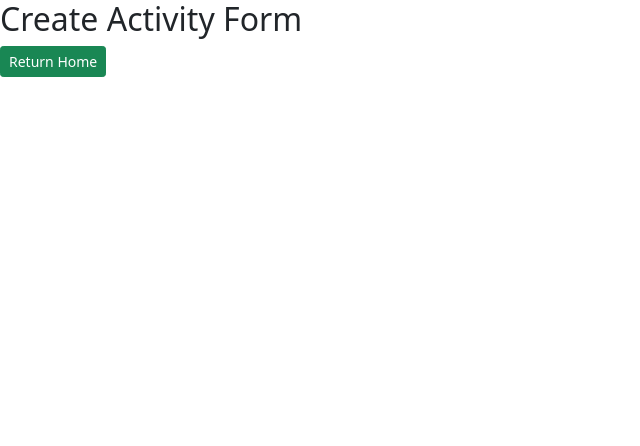
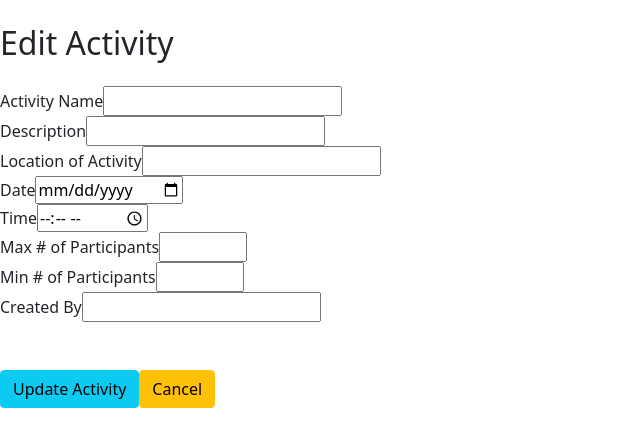
Before and after one commit to StepfanT/StrikeCodeForce, a React (Create React App) app in the folder src/client/activity-organizer-react/: page /activity/create in a window 1280 px wide. Shown: the top 446 px of the page, without its empty margins (0-640 px from the left). Built offline with nearby package versions, Linux system fonts and the light colour scheme.

Commit message:
Update-Stepfan-3
Added pseudo functionality for Adding and Updating activities.
Added some CSS styles

```diff
--- a/src/client/activity-organizer-react/src/App.css
+++ b/src/client/activity-organizer-react/src/App.css
@@ -66,3 +66,48 @@
   background-color: #4CAF50;
   color: white;
 }
+
+
+.container {
+  padding-top: 30px;
+  width: 500px;
+  margin: auto;
+}
+
+.input {
+  padding: 5px 15px;
+  width: 300px;
+}
+
+.activity-list {
+  margin-bottom: 10px;
+}
+
+.activity {
+  list-style: none;
+  margin: 10px 0;
+  padding: 10px;
+  background: #eee;
+  display: flex;
+  justify-content: normal;
+}
+
+.activity-id {
+  color: red;
+  margin: auto;
+}
+
+.activity-name {
+  color: green;
+  margin: auto;
+}
+.activity-time {
+  color: blue;
+  margin: auto;
+
+}
+
+.activity-date {
+  color: black;
+  margin: auto;
+}
--- a/src/client/activity-organizer-react/src/App.js
+++ b/src/client/activity-organizer-react/src/App.js
@@ -13,14 +13,12 @@ export default function App() {
         <Link to="/activity">View Activities</Link> |{" "}
         <Link to="/activity/browse">Browse Activities</Link> |{" "}
         <Link to="/activity/create">Create An Activity</Link> |{" "}
-        <Link to="/activity/points">View Points</Link>|{" "}
+        <Link to="/activity/points">View Points</Link> |{" "}
         <Link to="/home">About Us</Link> |{" "}
         <Link to="/contact">Contact</Link>
+        <Link to="/test">Test</Link>
 
       </nav>
-
     </div>
   );
 }
-
-//       <Link to="/table">Table</Link>
--- a/src/client/activity-organizer-react/src/components/Create.js
+++ b/src/client/activity-organizer-react/src/components/Create.js
@@ -1,14 +1,158 @@
 import { Link, useNavigate, useParams } from 'react-router-dom';
-
+import { useState } from 'react';
 
 export default function Create() {
+
+    const [activityName, setActivityName] = useState('');
+    const [description, setDescription] = useState('');
+    const [location, setLocation] = useState('');
+    const [date, setDate] = useState('');
+    const [time, setTime] = useState('');
+    const [userId, setUserId] = useState('');
+    const [maxParticipant, setMaxParticipant] = useState('');
+    const [minParticipant, setMinParticipant] = useState('');
+    const [createBy, setCreateBy] = useState('');
+    const { activityId } = useParams();
+    const [errors, setErrors] = useState([]);
+
+    const history = useNavigate();
+
+    const activityNameOnChangeHandler = (event) => {
+        setActivityName(event.target.value);
+    };
+    const descriptionOnChangeHandler = (event) => {
+        setDescription(event.target.value);
+    };
+
+    const locationOnChangeHandler = (event) => {
+        setLocation(event.target.value);
+    };
+    const dateOnChangeHandler = (event) => {
+        setDate(event.target.value);
+    };
+    const timeOnChangeHandler = (event) => {
+        setTime(event.target.value);
+    };
+
+    const maxParticipantOnChangeHandler = (event) => {
+        setMaxParticipant(event.target.value);
+    };
+    const minParticipantOnChangeHandler = (event) => {
+        setMinParticipant(event.target.value);
+    };
+    const createByOnChangeHandler = (event) => {
+        setCreateBy(event.target.value);
+    };
+
+    const handleAddSubmit = (event) => {
+        event.preventDefault();
+
+        const newActivity = {
+            activityName,
+            description,
+            location,
+            date,
+            time,
+            userId,
+            maxParticipant,
+            minParticipant
+        };
+        const init = {
+            method: 'POST',
+            headers: {
+                'Content-Type': 'application/json',
+            },
+            body: JSON.stringify(newActivity)
+        };
+
+        fetch('http://localhost:8080/api/agent', init)
+            .then(response => {
+                if (response.status === 201 || response.status === 400) {
+                    return response.json();
+                }
+                return Promise.reject('Something unexpected went wrong :)');
+            })
+            .then(data => {
+                // we either created the recorded...
+                if (data.id) {
+                    // redirect the user back to the home page
+                    history.push('/');
+                } else {
+                    // we have error messages
+                    data = Array.from(data);
+                    setErrors(data);
+                    history.push('/');
+                }
+            })
+            .catch(error => console.log(error));
+    };
+
     return (
-        <main>
-            <h2> Create Activity Form</h2>
-            <Link to={`/`} className="btn btn-success btn-sm">
-                Return Home
-            </Link>
+        <>
+            <h2 className="my-4">Edit Activity</h2>
+            <form onSubmit={handleAddSubmit}>
 
-        </main>
-    );
-}
+                <div>
+                    <label htmlFor="activityName">Activity Name</label>
+                    <input type="text" id="activityName" name="activityName"
+                        value={activityName} onChange={activityNameOnChangeHandler}
+                        placeholder={activityName}
+                    />
+                </div>
+
+                <div>
+                    <label htmlFor="description">Description</label>
+                    <input type="description" id="description" name="description"
+                        value={description} onChange={descriptionOnChangeHandler} />
+                </div>
+
+                <div>
+                    <label htmlFor="location">Location of Activity</label>
+                    <input type="text" id="location" name="location"
+                        value={location} onChange={locationOnChangeHandler} />
+                </div>
+
+                <div>
+                    <label htmlFor="date">Date</label>
+                    <input type="date" id="date" name="date"
+                        value={date} onChange={dateOnChangeHandler} />
+                </div>
+
+                <div>
+                    <label htmlFor="time">Time</label>
+                    <input type="time" id="time" name="time"
+                        value={time} onChange={timeOnChangeHandler} />
+                </div>
+
+                <div>
+                    <label htmlFor="maxParticipant">Max # of Participants</label>
+                    <input type="number" pattern="[0-9]*" id="maxParticipant"
+                        name="maxParticipant" min="6" max="50"
+                        value={maxParticipant} onChange={maxParticipantOnChangeHandler} />
+                </div>
+                <div>
+                    <label htmlFor="minParticipant">Min # of Participants</label>
+                    <input type="number" pattern="[0-9]*" id="minParticipant"
+                        name="minParticipant" min="3" max="45"
+                        value={minParticipant} onChange={minParticipantOnChangeHandler} />
+                </div>
+
+                <div>
+                    <label htmlFor="createBy">Created By</label>
+                    <input type="text" id="createBy" name="createBy"
+                        value={createBy} onChange={createByOnChangeHandler} />
+                </div>
+
+                <div className="mt-5">
+                    <button className="btn btn-info" type="submit">
+                        <i className="bi bi-save"></i> Update Activity</button>
+
+                    <Link to="/activity" className="btn btn-warning ml-2">
+                        <i className="bi bi-x"></i> Cancel
+                    </Link>
+
+                </div>
+            </form>
+        </>
+    )
+};
--- a/src/client/activity-organizer-react/src/components/Detail.js
+++ b/src/client/activity-organizer-react/src/components/Detail.js
@@ -71,8 +71,6 @@ export default function Detail() {
     }, [activityId]);
 
 
-
-
     const editToDoFormSubmitHandler = (event) => {
         event.preventDefault();
 
@@ -94,7 +92,78 @@ export default function Detail() {
             },
             body: JSON.stringify(updatedDetail)
         };
+        fetch(`http://localhost:8080/api/agent/${updatedDetail.userId}`, init)
+            .then(response => {
+                if (response.status === 204) {
+                    return null;
+                } else if (response.status === 400) {
+                    return response.json();
+                }
+                return Promise.reject('Something unexpected went wrong ');
+            })
+            .then(data => {
+                if (!data) {
+                    // redirect the user back to the /todos route
+                    history.push('/');
+                } else {
+                    // we have errors to display
+                    // setErrors(data);
+                    console.log("This is where the errors would be!")
+                }
+            })
+            .catch(error => console.log(error));
     };
+
+    // <Errors errors={errors} />
+
+    return (
+        <>
+            <style>{"table{border:1px solid black;}"}
+            </style>
+            <div>
+                <h2 className="my-4">Activities</h2>
+                <table style={{ "borderWidth": "1px", 'borderColor': "#aaaaaa", 'borderStyle': 'solid' }}
+                    className="table table-striped table-hover">
+                    <thead>
+                        <tr>
+                            <th>Activity</th>
+                            <th>Location</th>
+                            <th>Date</th>
+                            <th>Time</th>
+                            <th>Owner</th>
+                            <th>Description</th>
+                            <th>Max Participants</th>
+                            <th>Min Participants</th>
+                        </tr>
+                    </thead>
+                    <tbody>
+                        {activityData.map(activity => (
+                            <tr key={activity.activityId}>
+                                <td>{activity.activityName}</td>
+                                <td>{activity.location}</td>
+                                <td>{activity.date}</td>
+                                <td>{activity.time}</td>
+                                <td>{activity.createBy}</td>
+                                <td>{activity.description}</td>
+                                <td>{activity.maxParticipant}</td>
+                                <td>{activity.minParticipant}</td>
+                            </tr>
+                        ))}
+                    </tbody>
+                </table>
+
+                <Link to={`/activity`} className="btn btn-success btn-sm">
+                    Return to List
+                </Link>
+            </div>
+        </>
+    );
+};
+
+
+
+/*
+
 
     return (
         <>
@@ -158,7 +227,7 @@ export default function Detail() {
     );
 };
 
-/*
+
      <div>
                     <label htmlFor="createBy">Created By</label>
                     <input type="text" id="createBy" name="createBy"
--- a/src/client/activity-organizer-react/src/index.js
+++ b/src/client/activity-organizer-react/src/index.js
@@ -11,7 +11,7 @@ import Register from './components/Register';
 import Login from './components/Login';
 import Contact from './components/Contact';
 import Detail from './components/Detail';
-import Table from "./components/Table";
+import TestApp from './TestApp';
 
 const rootElement = document.getElementById("root");
 render(
@@ -29,6 +29,9 @@ render(
       <Route path="/activity/create" element={<Create />} />
       <Route path="/activity/points" element={<Points />} />
       <Route path="/activity/detail/:activityId" element={<Detail />} />
+
+
+      <Route path="/test" element={<TestApp />} />
 
       <Route
         path="*"
```
Also changed, not shown: src/client/activity-organizer-react/src/components/View.js (+7 -9 lines), 1 other file (tests, documents, lock files or other folders).
